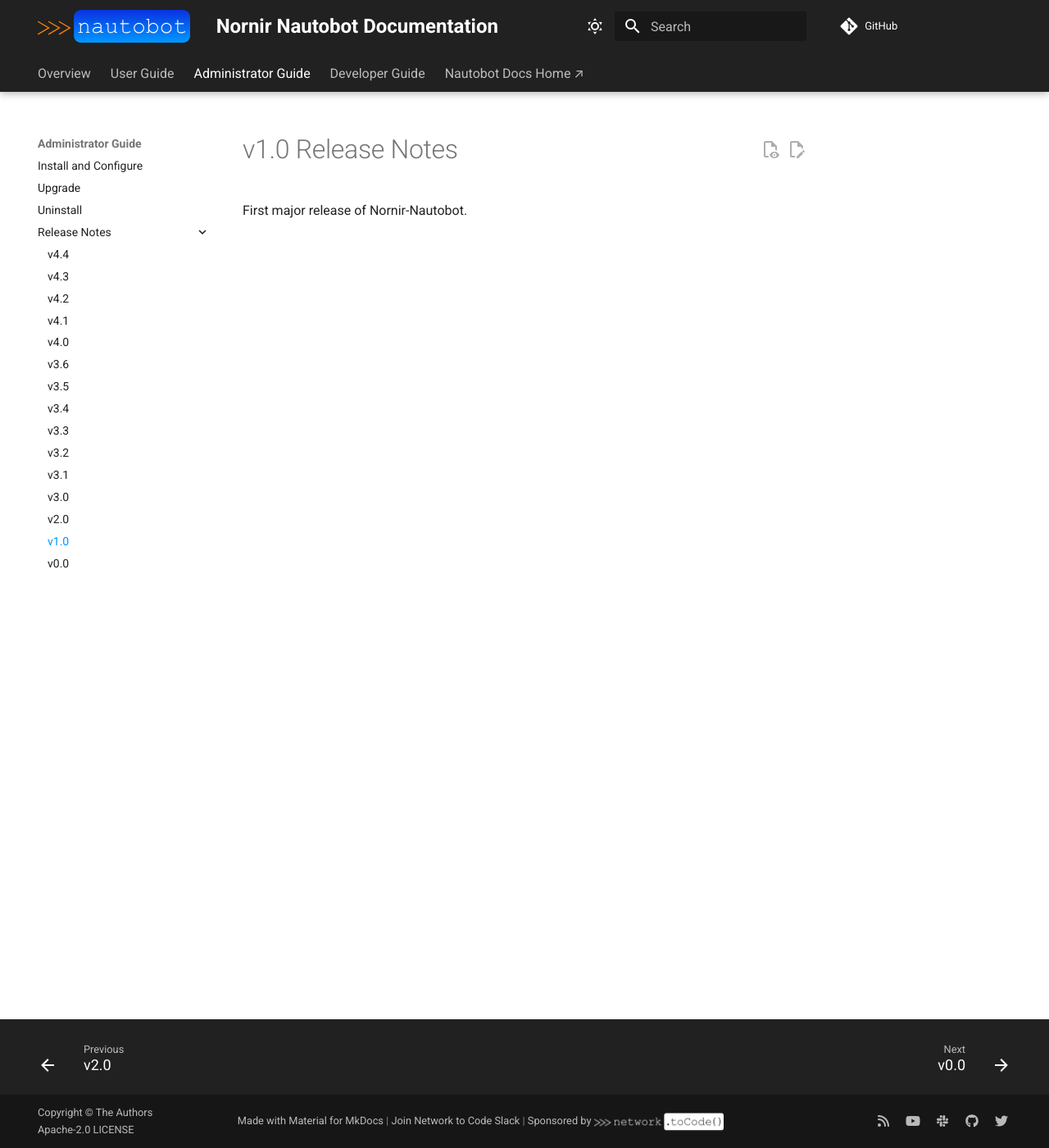
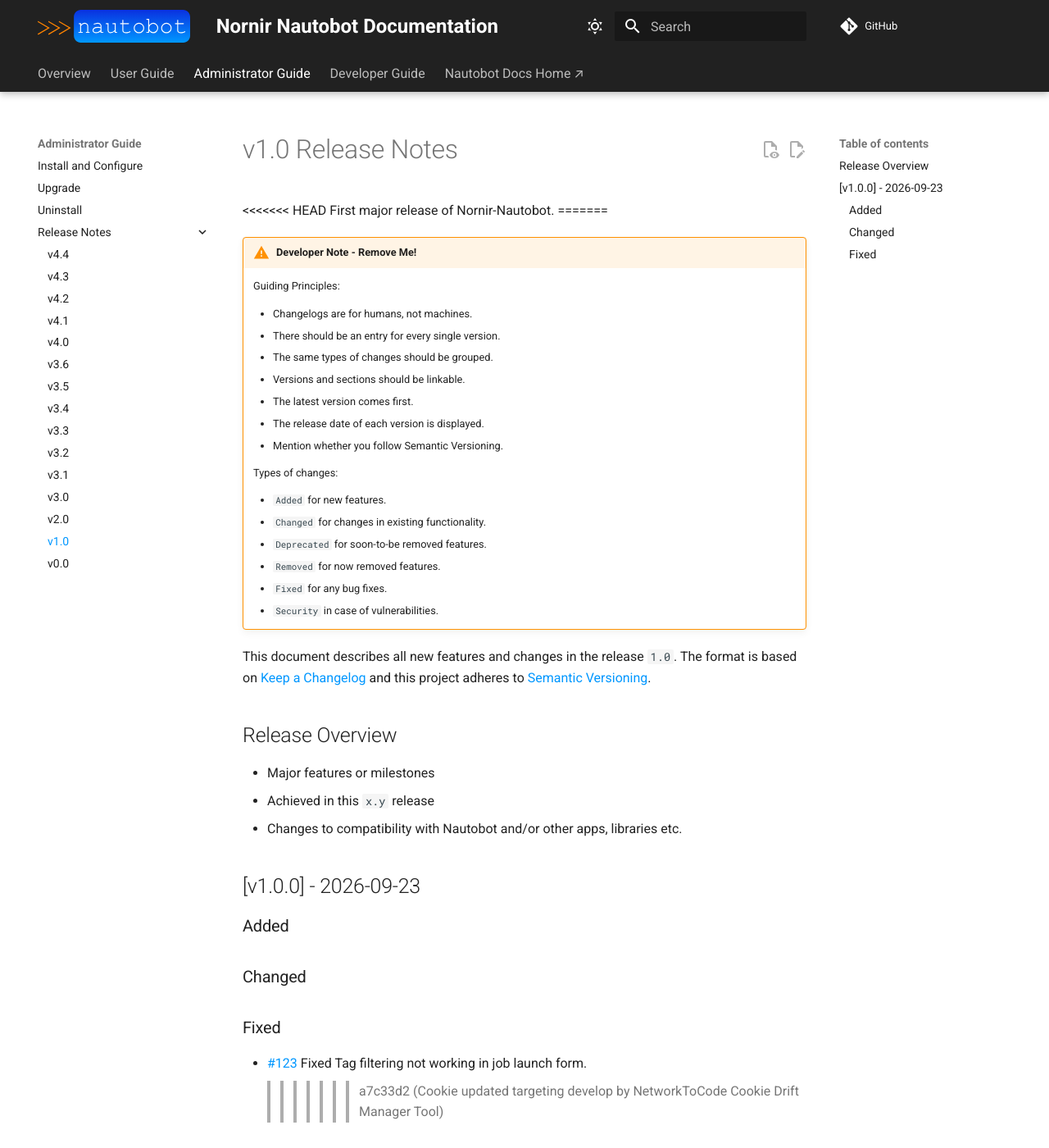
Before and after one commit to nautobot/nornir-nautobot, an MkDocs documentation site: the page built from docs/admin/release_notes/version_1.0.md, in a window 1280 px wide and 1400 px high. Shown: the whole window at 82% size. Built offline with MkDocs 1.6.1 and Material for MkDocs 9.7.7, drawn with Linux system fonts in a browser that asks for light colours; comment, search, counter and statistics services are not loaded.

```diff
--- a/docs/admin/release_notes/version_1.0.md
+++ b/docs/admin/release_notes/version_1.0.md
@@ -1,3 +1,44 @@
 # v1.0 Release Notes
 
+<<<<<<< HEAD
 First major release of Nornir-Nautobot.
+=======
+!!! warning "Developer Note - Remove Me!"
+    Guiding Principles:
+
+    - Changelogs are for humans, not machines.
+    - There should be an entry for every single version.
+    - The same types of changes should be grouped.
+    - Versions and sections should be linkable.
+    - The latest version comes first.
+    - The release date of each version is displayed.
+    - Mention whether you follow Semantic Versioning.
+
+    Types of changes:
+
+    - `Added` for new features.
+    - `Changed` for changes in existing functionality.
+    - `Deprecated` for soon-to-be removed features.
+    - `Removed` for now removed features.
+    - `Fixed` for any bug fixes.
+    - `Security` in case of vulnerabilities.
+
+
+This document describes all new features and changes in the release `1.0`. The format is based on [Keep a Changelog](https://keepachangelog.com/en/1.0.0/) and this project adheres to [Semantic Versioning](https://semver.org/spec/v2.0.0.html).
+
+## Release Overview
+
+- Major features or milestones
+- Achieved in this `x.y` release
+- Changes to compatibility with Nautobot and/or other apps, libraries etc.
+
+## [v1.0.0] - 2026-09-23
+
+### Added
+
+### Changed
+
+### Fixed
+
+- [#123](https://github.com/nautobot/nornir-nautobot/issues/123) Fixed Tag filtering not working in job launch form.
+>>>>>>> a7c33d2 (Cookie updated targeting develop by NetworkToCode Cookie Drift Manager Tool)
```
Also changed, not shown: .cookiecutter.json, 1 other file.
